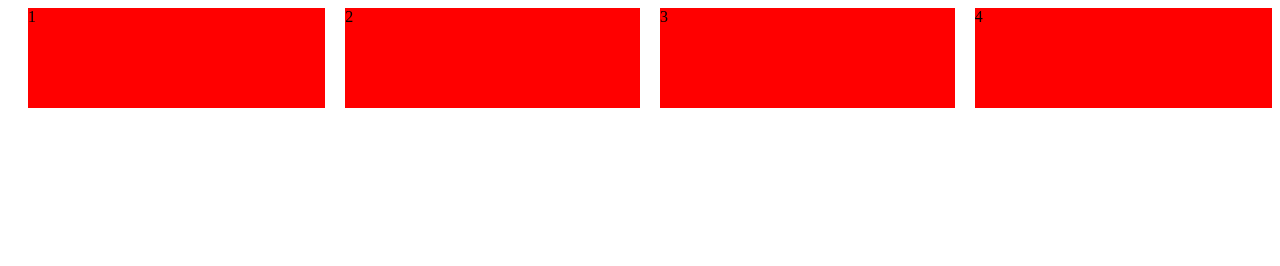
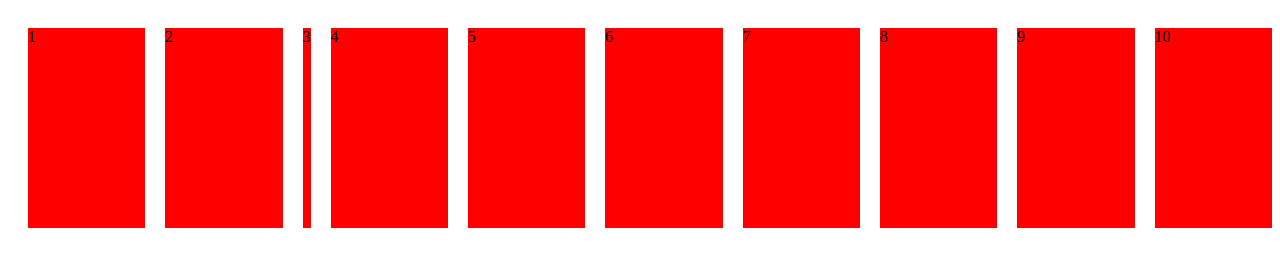
Before and after one commit to hang070514/myTest, a plain HTML site: page html/flexDemo.html in a window 1280 px wide. Drawn offline with Linux system fonts and the light colour scheme.

Commit message:
flexDemo.html修改

```diff
--- a/html/flexDemo.html
+++ b/html/flexDemo.html
@@ -1,38 +1,164 @@
 <!DOCTYPE html>
 <html lang="en">
+
 <head>
 	<meta charset="UTF-8">
 	<title>Document</title>
 	<style type="text/css">
+		/* 1、利用flex居中一个div
+		html,body{
+			height: 100%;
+			padding: 0;
+			margin: 0;
+			display: flex;
+			align-items: center;
+			justify-content: center;
+		}
+		.center{
+			width: 200px;
+			height: 200px;
+			background-color: red;
+		}*/
+
+		/* 2、flex-direction属性决定主轴的方向。
 		.outer{
 			display: flex;
+			flex-direction: column-reverse;
+		}*/
+
+		/* 3、flex-wrap属性决定主轴的方向。
+		.outer{
+			display: flex;
+			flex-wrap: wrap-reverse;
 		}
 		.outer div{
-			width: 300px;
-			height: 100px;
+			width: 200px;
+			height: 200px;
 			background-color: red;
 			margin-left: 20px;
+			margin-top: 20px;
+		}*/
+
+		/* 4、justify-content属性决定项目在主轴上的对齐方式。
+		space-between：两端对齐，项目之间的间隔都相等。
+		space-around：每个项目两侧的间隔相等。所以，项目之间的间隔比项目与边框的间隔大一倍。
+
+		.outer {
+			display: flex;
+			justify-content: space-around;
+		}
+		.outer div {
+			width: 200px;
+			height: 200px;
+			background-color: red;
+			margin-left: 20px;
+			margin-top: 20px;
+		}
+		*/
+
+		/* 5、align-items属性定义项目在交叉轴上如何对齐。
+		baseline: 项目的第一行文字的基线对齐。
+
+		.outer {
+			display: flex;
+			align-items: baseline;
+		}
+		.outer div {
+			width: 200px;
+			height: 200px;
+			background-color: red;
+			margin-left: 20px;
+			margin-top: 20px;
 		}
 		.outer div:nth-child(1){
-			flex-shrink:1;
+			padding-top: 30px;
 		}
 		.outer div:nth-child(2){
-			flex-shrink:2;
+
 		}
 		.outer div:nth-child(3){
-			flex-shrink:2;
+
 		}
-		.outer div:nth-child(4){
+		*/
+
+		/* 6、order属性定义项目的排列顺序。数值越小，排列越靠前，默认为0。
+		.outer {
+			display: flex;
+		}
+		.outer div {
+			width: 200px;
+			height: 200px;
+			background-color: red;
+			margin-left: 20px;
+			margin-top: 20px;
+		}
+		.outer div:nth-child(1){
+			order: 1;
+		}
+		.outer div:nth-child(2){
+			order: 0;
+		}
+		.outer div:nth-child(3){
+			order: 5;
+		}
+		*/
+
+	/* 7、flex-grow属性定义项目的放大比例，默认为0
+		.outer {
+			display: flex;
+		}
+		.outer div {
+			width: 200px;
+			height: 200px;
+			background-color: red;
+			margin-left: 20px;
+			margin-top: 20px;
+		}
+		.outer div:nth-child(1){
+			flex-grow: 1;
+		}
+		.outer div:nth-child(2){
+			flex-grow: 2;
+		}
+		.outer div:nth-child(3){
+			flex-grow: 1;
+		}
+		*/
+
+		/* 8、flex-shrink属性定义了项目的缩小比例，默认为1，即如果空间不足，该项目将缩小。 */
+		.outer {
+			display: flex;
+		}
+		.outer div {
+			width: 200px;
+			height: 200px;
+			background-color: red;
 			flex-shrink:1;
+			margin-left: 20px;
+			margin-top: 20px;
 		}
+		.outer div:nth-child(3){
+			flex-shrink: 3;
+		}
+
+
 	</style>
 </head>
+
 <body>
+	<!-- <div class="center"></div> -->
 	<div class="outer">
 		<div class="box">1</div>
 		<div class="box">2</div>
 		<div class="box">3</div>
 		<div class="box">4</div>
+		<div class="box">5</div>
+		<div class="box">6</div>
+		<div class="box">7</div>
+		<div class="box">8</div>
+		<div class="box">9</div>
+		<div class="box">10</div>
 	</div>
 </body>
+
 </html>
```
